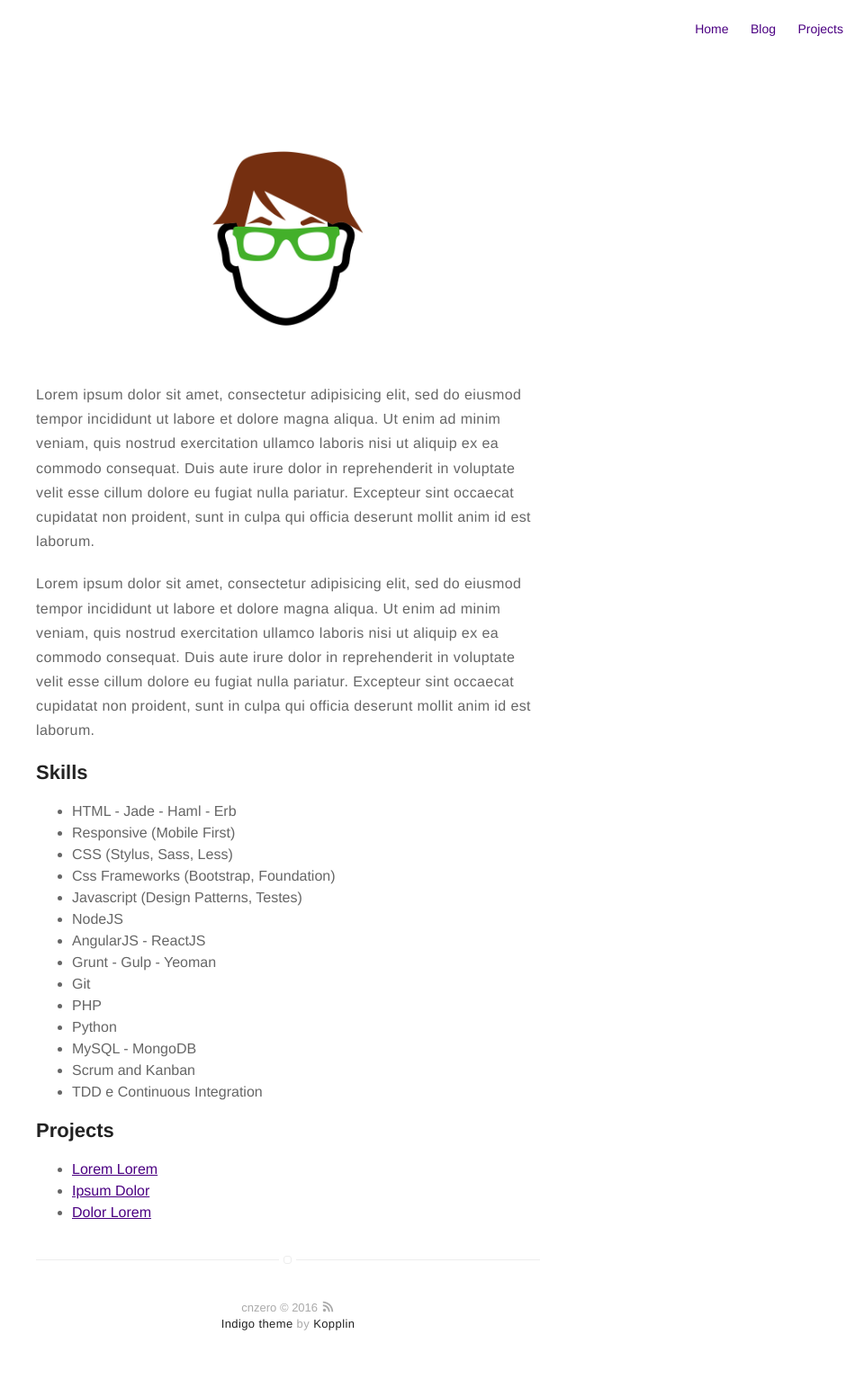
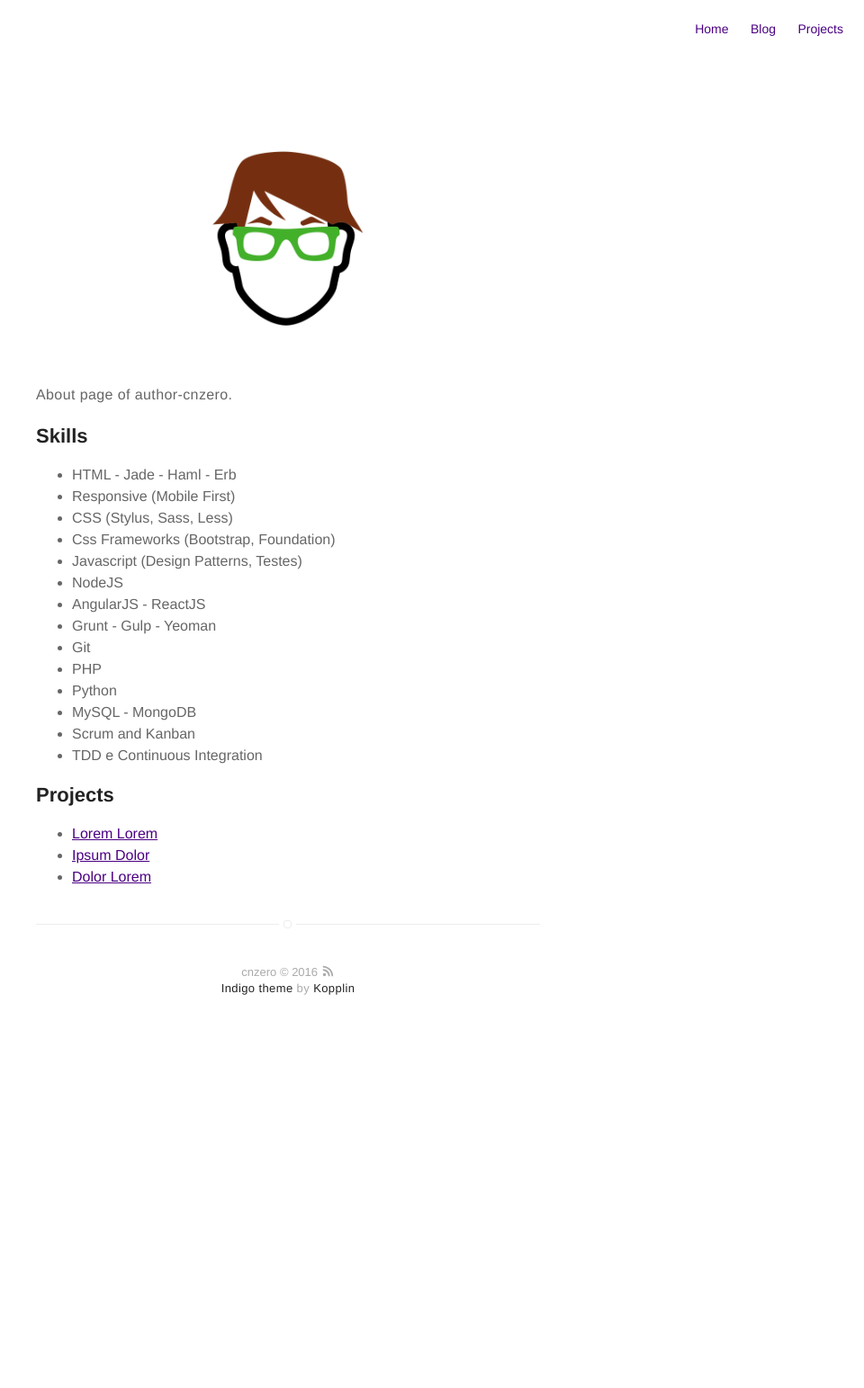
Before and after one commit to cnzero/cnzero.github.io, a Jekyll site: the page built from about.md, in a window 1280 px wide. Shown: the whole page at 90% size, without its empty margins (320-1280 px from the left). Built offline with Jekyll 4.4.1, drawn with Linux system fonts in a browser that asks for light colours; after the commit the page ends 1170 px from its top, so only the background shows below that.

Commit message:
edit tags for blog file and about.md file

```diff
--- a/about.md
+++ b/about.md
@@ -4,19 +4,7 @@
 ---
 ![Profile Image]({{ site.url }}/{{ site.picture }})
 
-<p>Lorem ipsum dolor sit amet, consectetur adipisicing elit, sed do eiusmod
-tempor incididunt ut labore et dolore magna aliqua. Ut enim ad minim veniam,
-quis nostrud exercitation ullamco laboris nisi ut aliquip ex ea commodo
-consequat. Duis aute irure dolor in reprehenderit in voluptate velit esse
-cillum dolore eu fugiat nulla pariatur. Excepteur sint occaecat cupidatat non
-proident, sunt in culpa qui officia deserunt mollit anim id est laborum.</p>
-
-<p>Lorem ipsum dolor sit amet, consectetur adipisicing elit, sed do eiusmod
-tempor incididunt ut labore et dolore magna aliqua. Ut enim ad minim veniam,
-quis nostrud exercitation ullamco laboris nisi ut aliquip ex ea commodo
-consequat. Duis aute irure dolor in reprehenderit in voluptate velit esse
-cillum dolore eu fugiat nulla pariatur. Excepteur sint occaecat cupidatat non
-proident, sunt in culpa qui officia deserunt mollit anim id est laborum.</p>
+<p>About page of author-cnzero.</p>
 
 <h2>Skills</h2>
 
```
Also changed, not shown: _posts/2016-12-03-多个SSH Key的config文件管理.md (+0 -2 lines).
